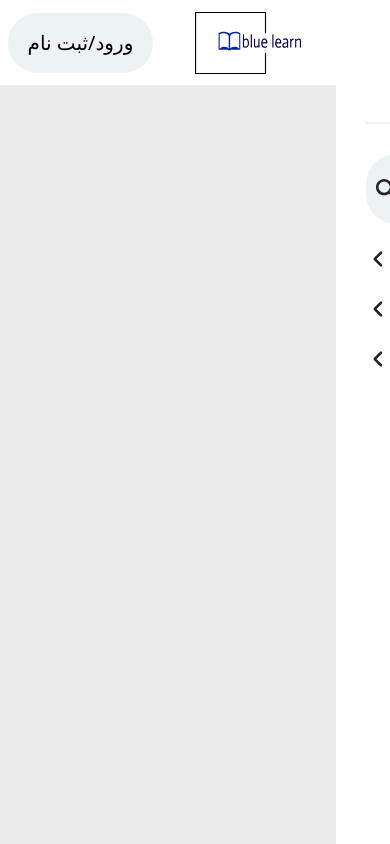
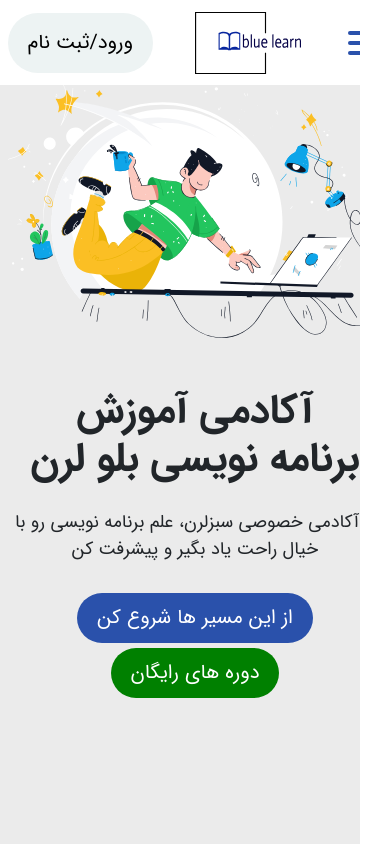
Before and after one commit to parsa-sbg/blue-learn, a plain HTML site: page pages/home/index.html in a window 390 px wide. Drawn offline with Linux system fonts and the light colour scheme.

Commit message:
feat: coding main section of home and change fonts

```diff
--- a/components/default.css
+++ b/components/default.css
@@ -16,6 +16,7 @@ html{
 body{
     font-size: inherit;
     background-color: var(--app-bg-color);
+    font-family: "IRANSans";
 }
 
 *,
--- a/components/fonts.css
+++ b/components/fonts.css
@@ -1,24 +1,8 @@
 @font-face {
-    font-family: "Poppins";
-    src: url("../fonts/Poppins-Regular.ttf") format("truetype");
+    font-family: 'IRANSans';
+    src: url(../fonts/IRANSans/IRANSans.ttf);
 }
-
 @font-face {
-    font-family: "Poppins Medium";
-    src: url("../fonts/Poppins-Medium.ttf") format("truetype");
+    font-family: 'IRANSans bold';
+    src: url(../fonts/IRANSans/IRANSans_Bold.ttf);
 }
-
-@font-face {
-    font-family: "Poppins SemiBold";
-    src: url("../fonts/Poppins-SemiBold.ttf") format("truetype");
-}
-
-@font-face {
-    font-family: "Poppins Bold";
-    src: url("../fonts/Poppins-Bold.ttf") format("truetype");
-}
-
-@font-face {
-    font-family: "Poppins Black";
-    src: url("../fonts/Poppins-Black.ttf") format("truetype");
-}
--- a/components/header/header.css
+++ b/components/header/header.css
@@ -3,7 +3,10 @@
 
 .header{
     background-color: var(--section-color);
-
+    position: fixed;
+    left: 0;
+    top: 0;
+    right: 0;
 }
 .header-wrapper{
     display: flex;
@@ -208,6 +211,8 @@
     right: 0;
     top: 0;
     bottom: 0;
+    height: 100vh;
+
     background-color: rgba(0, 0, 0, .5);
     z-index: 9;
     visibility: hidden;
--- a/components/variables.css
+++ b/components/variables.css
@@ -1,5 +1,5 @@
 :root{
-    --primary-color : #012069;
+    --primary-color : #2a51ab;
     --app-bg-color : #ebebeb ;
     --section-color: #fff;
     --text-color: #000;
--- a/pages/home/home-responsive.css
+++ b/pages/home/home-responsive.css
@@ -0,0 +1,61 @@
+@media (min-width: 1400px) {
+    .container {
+        width: 1250px;
+    }
+}
+
+@media screen and (max-width: 1350px) {
+    .home__image{
+        width: 110%;
+    }
+
+}
+@media screen and (max-width: 1200px) {
+    .home__title{
+        font-size: 5rem;
+    }
+    .home__text{
+        font-size: 2rem;
+    }
+    .home__image{
+        width: 118%;
+    }
+}
+
+@media screen and (max-width: 992px) {
+    .home-wrapper{
+        display: flex;
+        flex-direction: column-reverse;
+        justify-content: space-between;
+    }
+    .home__image{
+        width: 100%;
+    }
+    .home__right{
+        align-items: center;
+        margin-left: 0rem;
+        text-align: center;
+        margin-top: 5rem;
+    }
+}
+
+@media screen and (max-width: 768px) {
+
+
+}
+
+@media screen and (max-width: 576px) {
+    .home__title{
+        font-size: 4rem;
+        max-width: 33rem;
+    }
+    .home__text{
+        font-size: 1.8rem;
+    }
+    .home__btns{
+        gap: .5rem;
+        justify-content: center;
+        margin-top: 2rem;
+    }
+
+}
--- a/pages/home/home.css
+++ b/pages/home/home.css
@@ -1,2 +1,62 @@
 @import "../../components/header/header.css";
 @import "../../components/header/header-responsive.css";
+
+
+.main{
+    padding-top: 8.5rem;
+}
+/* start home */
+
+.home{
+
+}
+.home-wrapper{
+    display: flex;
+    justify-content: space-between;
+}
+.home__right{
+    display: flex;
+    flex-direction: column;
+    justify-content: center;
+    margin-left: 3rem;
+}
+.home__title{
+    font-size: 5rem;
+    font-family: "IRANSans bold";
+    max-width: 42rem;
+}
+.home__text{
+    font-size: 2.5rem;
+    margin-top: 2rem;
+    max-width: 44rem;
+}
+.home__btns{
+    display: flex;
+    align-items: center;
+    gap: 2rem;
+    flex-wrap: wrap;
+}
+.home__btn{
+    border: none;
+    font-size: 2rem;
+    background-color: var(--primary-color);
+    color: #fff;
+    padding: 1rem 2rem;
+    border-radius: 3rem;
+    text-wrap: nowrap;
+}
+.home__btn:last-child{
+    background-color: green;
+
+}
+.home__left{
+
+}
+.home__banner{
+
+}
+.home__image{
+    width: 120%;
+}
+
+/* end home */
--- a/pages/home/index.html
+++ b/pages/home/index.html
@@ -8,12 +8,12 @@
     <link rel="stylesheet" href="../../vendor/SwiperSlider/swiper.css">
     <link rel="stylesheet" href="../../vendor/FontAwesome5/all.min.css">
     <link rel="stylesheet" href="home.css">
+    <link rel="stylesheet" href="home-responsive.css">
 </head>
 
 <body>
 
     <!-- start header -->
-
     <header class="header">
         <div class="container">
             <div class="header-wrapper">
@@ -183,8 +183,36 @@
             </div>
         </div>
     </header>
+    <!-- end header -->
 
-    <!-- end header -->
+    <!-- start main -->
+
+    <main class="main">
+        <section class="home">
+            <div class="container">
+
+                <div class="home-wrapper">
+                    <div class="home__right">
+                        <h1 class="home__title">آکادمی آموزش برنامه نویسی بلو لرن</h1>
+                        <p class="home__text">با آکادمی خصوصی سبزلرن، علم برنامه نویسی رو با خیال راحت یاد بگیر و پیشرفت کن</p>
+                        <div class="home__btns">
+                            <button class="home__btn">از این مسیر ها شروع کن</button>
+                            <button class="home__btn">دوره های رایگان</button>
+                        </div>
+                    </div>
+
+                    <div class="home__left">
+                        <div class="home__banner">
+                            <img class="home__image" src="../../images/hero-light.svg" alt="">
+                        </div>
+                    </div>
+                </div>
+
+            </div>
+        </section>
+    </main>
+
+    <!-- end main -->
 
     <script type="module" src="../../shared/shared.js"></script>
     <script src="../../vendor/FontAwesome5/all.min.js"></script>
```
Also changed, not shown: fonts/IRANSans/IRANSans.ttf (added), fonts/IRANSans/IRANSans_Black.ttf (added), fonts/IRANSans/IRANSans_Bold.ttf (added), fonts/IRANSans/IRANSans_Light.ttf (added), fonts/IRANSans/IRANSans_Medium.ttf (added), fonts/IRANSans/IRANSans_UltraLight.ttf (added), fonts/Poppins-Black.ttf (deleted), fonts/Poppins-Bold.ttf (deleted), fonts/Poppins-Medium.ttf (deleted), fonts/Poppins-Regular.ttf (deleted), fonts/Poppins-SemiBold.ttf (deleted), images/hero-light.svg (added).
